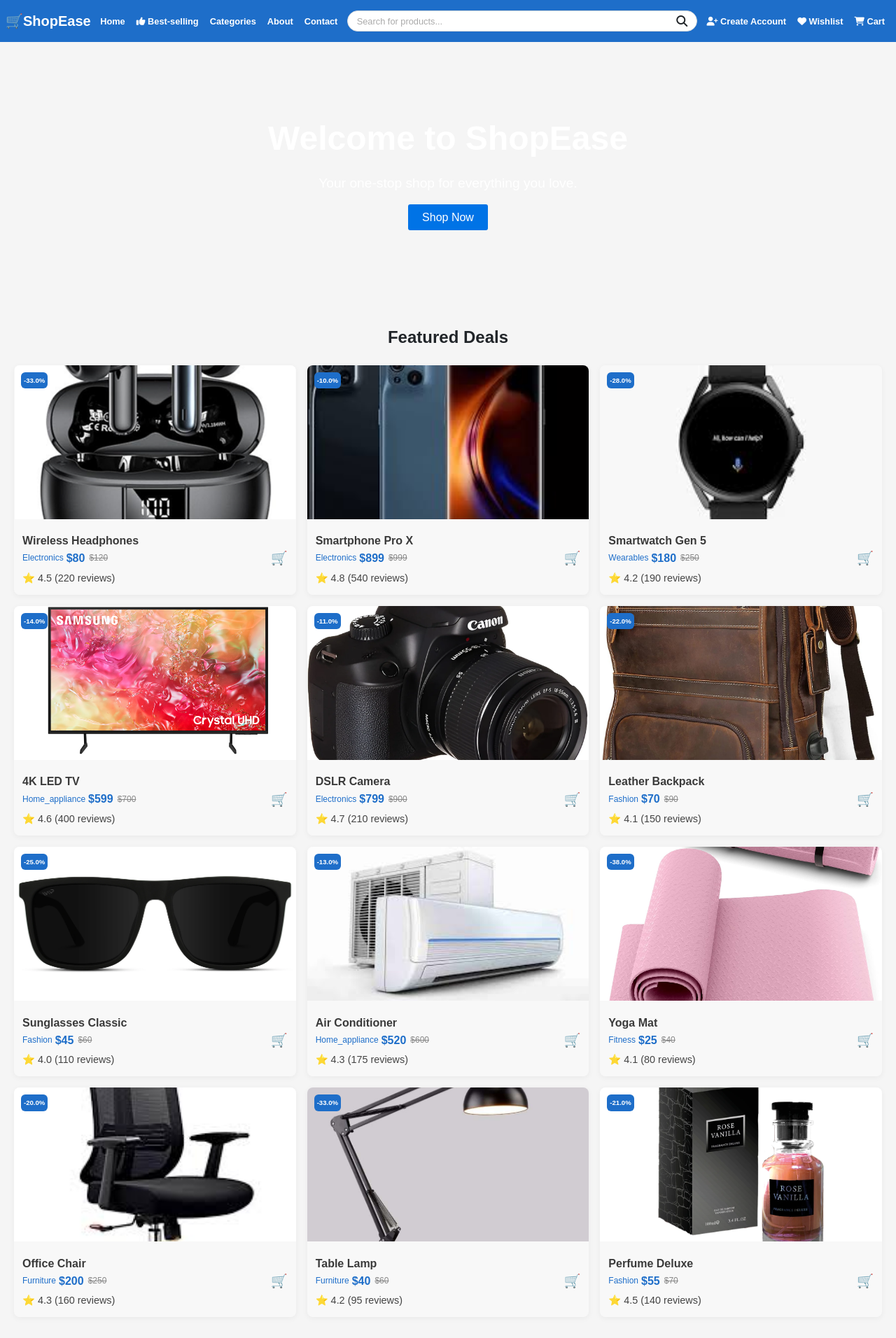
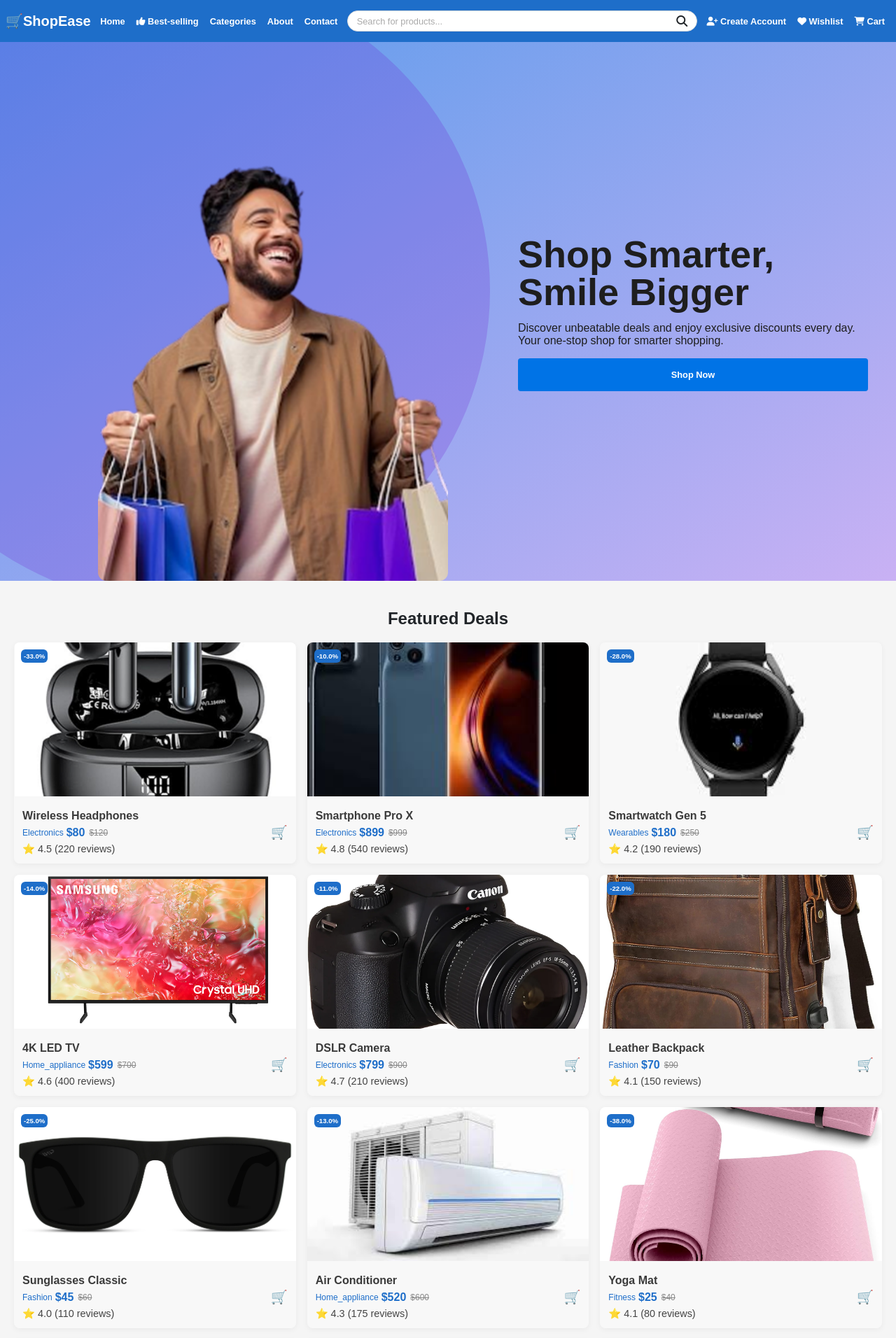
Before and after one commit to Codeine23/GROUP1_E-COMMERCE_WEBSITE, a Flask app: page / in a window 1280 px wide. Shown: the top 1912 px of the page at 70% size. Run offline with Flask 3, Linux system fonts and the light colour scheme; parts of the project's set-up code (start-up, migrations or seed data) failed here and were passed over; some libraries are stand-ins or nearby versions.

Commit message:
updated homepage hero section --not well refined, added the contact page --styling still needs refining

```diff
--- a/static/css/about.css
+++ b/static/css/about.css
@@ -1,69 +1,3 @@
-/* Hero Section */
-.about-hero {
-   position: relative;
-   display: flex;
-   align-items: baseline;
-   justify-content: center;
-   min-height: 50vh;
-   padding: 4rem 0 0 0;
-   background: linear-gradient(to bottom right, #539aeb, #c9b1f4);
-   overflow: hidden;
-   color: white;
-}
-
-.about-hero .circle {
-   position: absolute;
-   top: 50%;
-   left: -200px; /* push circle left so gradient still shows */
-   transform: translateY(-50%);
-   width: 900px;
-   height: 900px;
-   border-radius: 50%;
-   background: #6a11cb; /* or whatever color fits design */
-   opacity: 0.2; /* subtle */
-   z-index: 1;
-}
-
-.about-hero .hero-content {
-   position: relative;
-   display: flex;
-   align-items: center;
-   z-index: 2; /* above circle */
-   max-width: 1200px;
-   width: 100%;
-}
-
-.hero-image {
-   flex: 1;
-   display: flex;
-   justify-content: center;
-}
-
-.hero-image img {
-   max-width: 100%;
-   border-radius: 12px;
-   z-index: 3;
-}
-
-.hero-text {
-   flex: 1;
-   padding: 2rem;
-   color: #1e1e1e;
-   max-width: 500px;
-}
-
-.hero-heading {
-   font-family: 'Montserrat', sans-serif;
-   font-weight: 600;
-   font-size: clamp(2rem, 5vw, 3.375rem); /* min: 32px, max: 54px */
-}
-
-.hero-text-body {
-   font-family: 'Poppins', sans-serif;
-   font-size: 1rem;
-   letter-spacing: 0;
-}
-
 /* Stats Section */
 .about-stats {
    padding: 60px 20px;
@@ -85,7 +19,7 @@
    align-items: center;
    gap: 1.5rem;
    padding: 20px;
-   border-radius: .5rem;
+   border-radius: 0.5rem;
    box-shadow: 0 4px 12px rgba(0, 0, 0, 0.1);
    border: 1px solid rgb(211, 206, 206);
 }
@@ -104,7 +38,7 @@
 }
 .stat-card-text {
    display: grid;
-   gap: .5rem;
+   gap: 0.5rem;
 }
 .stat-card-text h2 {
    font-size: 2rem;
@@ -126,11 +60,6 @@
 
 /* Responsive */
 @media (max-width: 768px) {
-   .hero-container {
-      flex-direction: column;
-      text-align: center;
-   }
-
    .stats-grid {
       grid-template-columns: 1fr 1fr;
    }
--- /dev/null
+++ b/static/css/contactus.css
@@ -0,0 +1,120 @@
+.hero.contact {
+   padding: 8rem 2rem;
+}
+
+.contact-container {
+   display: flex;
+   justify-content: space-between;
+   align-items: flex-start;
+   gap: 2rem;
+   width: 100%;
+   z-index: 1;
+}
+
+.contact-info {
+   flex: 1;
+}
+
+.info-box {
+    display: flex;
+    flex-wrap: wrap;
+   background: #fff;
+   color: var(--color-text);
+   padding: 1.5rem;
+   border-radius: 0.5rem;
+   box-shadow: 0 4px 12px rgba(0, 0, 0, 0.05);
+}
+
+.info-section {
+   margin-bottom: 1rem;
+}
+
+.info-section:last-child {
+   margin-bottom: 0;
+}
+
+.info-header {
+   display: flex;
+   align-items: center;
+   gap: 0.5rem;
+   margin-bottom: 0.5rem;
+}
+
+.info-header i {
+   font-size: 1rem;
+   color: #007bff;
+}
+
+
+.contact-form {
+   flex: 1;
+   background: #fff;
+   padding: 1.5rem;
+   border-radius: 0.5rem;
+   box-shadow: 0 4px 12px rgba(0, 0, 0, 0.05);
+}
+
+.form-row {
+   display: flex;
+   gap: 1rem;
+   margin-bottom: 1rem;
+   flex-wrap: wrap;
+}
+
+.form-row input {
+   flex: 1;
+   min-width: 200px;
+   padding: 0.8rem;
+   border: 1px solid #ddd;
+   border-radius: 6px;
+   background-color: #f5f5f5;
+   width: 100%; /* ensures it fills available space */
+   box-sizing: border-box;
+}
+
+
+textarea {
+   width: 100%;
+   min-height: 120px;
+   padding: 0.8rem;
+   margin-bottom: 1rem;
+   border: 1px solid #ddd;
+   border-radius: 6px;
+   background-color: #f5f5f5;
+   resize: vertical;
+   box-sizing: border-box;
+}
+
+
+.btn {
+   background: #007bff;
+   color: white;
+   padding: 0.8rem 1.5rem;
+   border: none;
+   border-radius: 6px;
+   cursor: pointer;
+   transition: background 0.3s;
+   float: right;
+}
+
+.btn:hover {
+   background: #0056b3;
+}
+@media (max-width: 768px) {
+   .contact-container {
+      display: flex;
+      flex-direction: column;
+      gap: 2rem;
+      width: 100%;
+      z-index: 1;
+   }
+   .info-box {
+    display: flex;
+    justify-content: space-between;
+    gap: 1rem;
+   }
+
+   .hero.contact {
+    padding: 5rem 1rem;
+   }
+}
--- a/static/css/homepage.css
+++ b/static/css/homepage.css
@@ -1,30 +1,95 @@
 
-/* Hero section */
+/* Hero Section */
 .hero {
-  background: url("https://via.placeholder.com/1200x400") no-repeat center center/cover;
-  padding: 100px 20px;
-  text-align: center;
+   position: relative;
+   display: flex;
+   align-items: baseline;
+   justify-content: center;
+   min-height: 50vh;
+   padding: 4rem 1rem 0 1rem;
+   background: linear-gradient(to bottom right, #539aeb, #c9b1f4);
+   overflow: hidden;
    color: white;
 }
-.hero h1 {
-  font-size: 3rem;
-  margin-bottom: 10px;
+
+.hero .circle {
+   position: absolute;
+   top: 50%;
+   left: -200px; /* push circle left so gradient still shows */
+   transform: translateY(-50%);
+   width: 900px;
+   height: 900px;
+   border-radius: 50%;
+   background: #6a11cb; /* or whatever color fits design */
+   opacity: 0.2; /* subtle */
+   z-index: 1;
 }
-.hero p {
-  font-size: 1.2rem;
-  margin-bottom: 20px;
+
+.hero .hero-content {
+   position: relative;
+   display: flex;
+   align-items: center;
+   z-index: 2; /* above circle */
+   max-width: 1200px;
+   width: 100%;
 }
-.btn {
+
+.hero-image {
+   flex: 1;
+   display: flex;
+   justify-content: center;
+}
+
+.hero-image img {
+   border-radius: 12px;
+   z-index: 3;
+   max-width: 500px;
+}
+
+.hero-text {
+   display: grid;
+   gap: 1rem;
+   flex: 1;
+   color: #1e1e1e;
+   max-width: 500px;
+}
+
+.hero-heading {
+   font-family: 'Montserrat', sans-serif;
+   font-weight: 600;
+   font-size: clamp(2rem, 5vw, 3.375rem); /* min: 32px, max: 54px */
+   line-height: 1;
+}
+
+.hero-text-body {
+   font-family: 'Poppins', sans-serif;
+   font-size: 1rem;
+   letter-spacing: 0;
+}
+
+.hero-btn {
    background: #0073e6;
    color: white;
-  padding: 10px 20px;
+   font-weight: bold;
+   font-size: .8rem;
+   padding: 1rem 4rem;
    border: none;
-  border-radius: 3px;
+   border-radius: 0.25rem;
    text-decoration: none;
    cursor: pointer;
 }
-.btn:hover {
+.hero-btn:hover {
    background: #005bb5;
+}
+
+.grid-stack {
+   display: grid;
+   gap: 8px;
+}
+
+.grid-stack img {
+   max-width: 100%;
+   aspect-ratio: 16/9;
 }
 
 /* Section headings */
@@ -33,3 +98,15 @@ section h2 {
    margin-bottom: 20px;
    text-align: center;
 }
+
+/* Responsive */
+@media (max-width: 768px) {
+   .hero-content {
+      display: flex;
+      flex-direction: column-reverse;
+   }
+   .hero-container {
+      flex-direction: column;
+      text-align: center;
+   }
+}
--- a/static/css/style.css
+++ b/static/css/style.css
@@ -2,6 +2,7 @@
 @import url("products.css");
 @import url("bestselling.css");
 @import url("about.css");
+@import url("contactus.css");
 /* Theme variables */
 :root {
    --color-primary: #1e6ec9;
@@ -37,11 +38,6 @@ body {
    font-family: var(--font-base);
    background: var(--color-bg);
    color: var(--color-text);
-   line-height: 1.6;
-}
-
-.page-body-container {
-  margin: 60px 0;
 }
 
 
@@ -179,7 +175,7 @@ body {
       top: 60px;
    }
    .nav-links.right {
-      top: 210px; /* push it below the left nav */
+      top: 180px; /* push it below the left nav */
    }
 
    .nav-links.show {
@@ -188,6 +184,7 @@ body {
    .hamburger {
       display: block;
       color: white;
+      margin-right: 1rem;
    }
    .search-form {
       display: none; /* optional: hide search bar on mobile */
--- a/templates/pages/about.html
+++ b/templates/pages/about.html
@@ -2,7 +2,7 @@
 {% extends "layouts/base.html" %} {% block content %}
 
 <!-- Hero Section -->
-<section class="about-hero">
+<section class="hero">
    <div class="circle"></div>
    <div class="hero-content">
       <div class="hero-image">
--- a/templates/pages/home.html
+++ b/templates/pages/home.html
@@ -2,14 +2,21 @@
 {% block content %}
 <!-- Hero Section -->
 <section class="hero">
+   <div class="circle"></div>
    <div class="hero-content">
-      <h1>Welcome to ShopEase</h1>
-      <p>Your one-stop shop for everything you love.</p>
-      <a
-         href="/shop"
-         class="btn"
-         >Shop Now</a
-      >
+      <div class="hero-image">
+         <img
+            src="/static/images/more/homeheroimage.png"
+            alt="About Hero Image" />
+      </div>
+      <div class="hero-text">
+         <h1 class="hero-heading">Shop Smarter, Smile Bigger</h1>
+         <p class="hero-text-body">
+            Discover unbeatable deals and enjoy exclusive discounts every day.
+            Your one-stop shop for smarter shopping.
+         </p>
+         <button class="hero-btn">Shop Now</button>
+      </div>
    </div>
 </section>
 
```
Also changed, not shown: templates/pages/contact_us.html (+55 -0 lines), static/images/more/herobottomright.png (added), static/images/more/herotopright.png (added), static/images/more/homeheroimage.png (added). Lines whose indentation alone changed are shown as unchanged.
